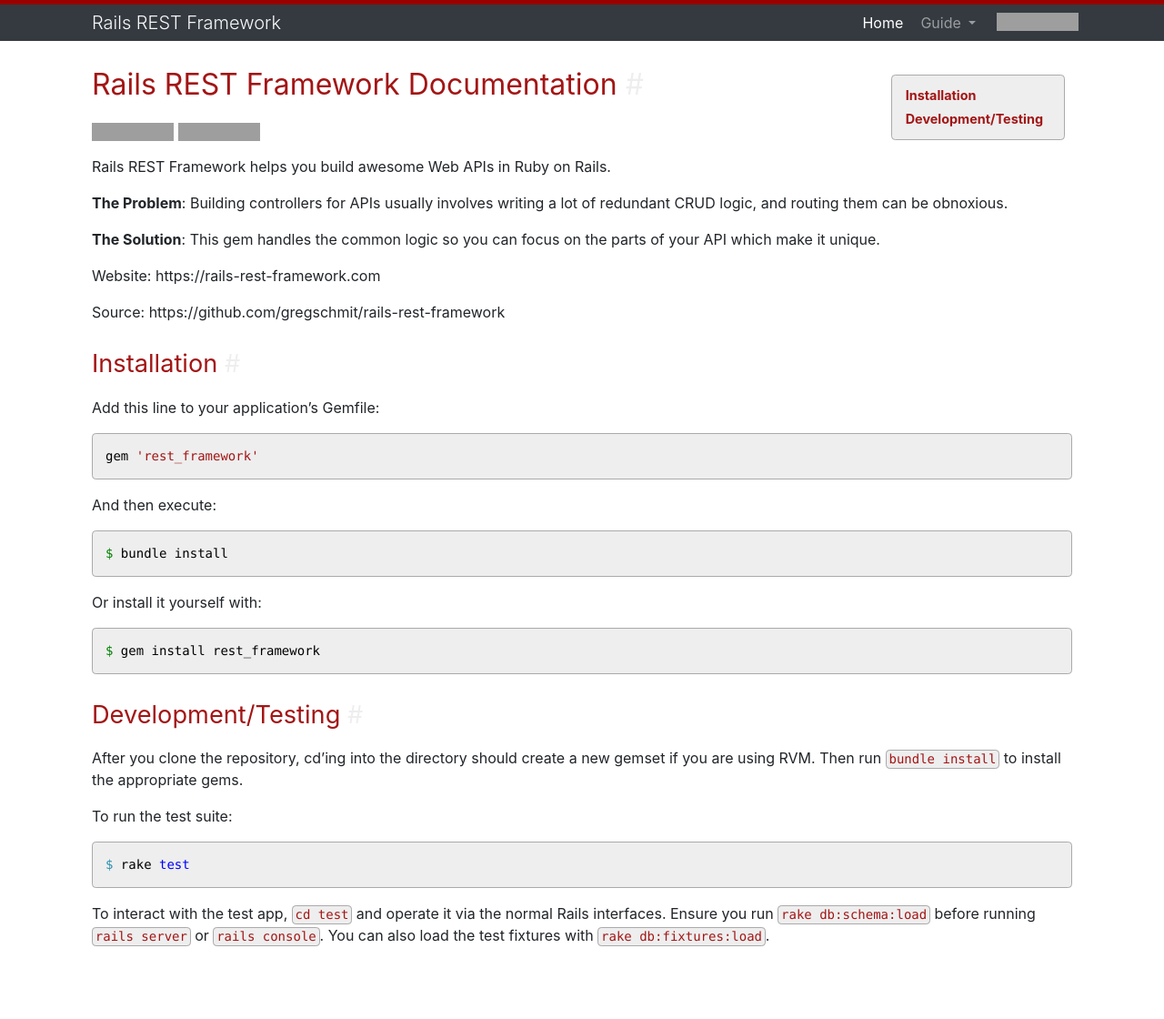
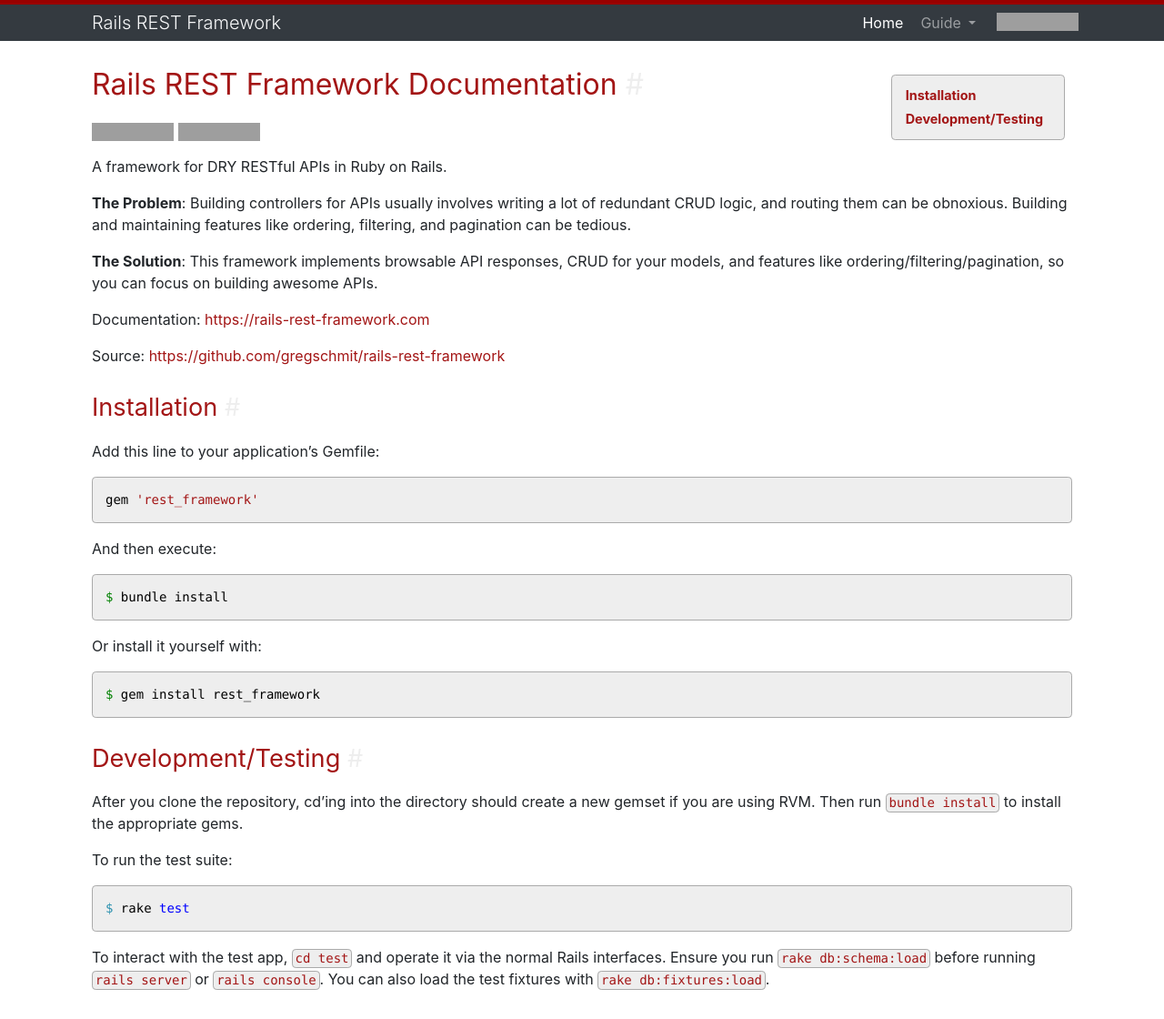
Before and after one commit to gregschmit/rails-rest-framework, a Jekyll site: the page built from docs/index.md, in a window 1280 px wide. Shown: the whole page at 91% size. Built offline with Jekyll 4.4.1, drawn with Linux system fonts in a browser that asks for light colours; nearby versions of some CDN libraries; our own code applies the rules of GitHub Pages for plain Markdown files; before the commit the page ends 1072 px from its top, so only the background shows below that; grey boxes are pictures that could not be loaded.

Commit message:
Improve docs.

```diff
--- a/docs/index.md
+++ b/docs/index.md
@@ -6,17 +6,18 @@ layout: default
 [![Gem Version](https://badge.fury.io/rb/rest_framework.svg)](https://badge.fury.io/rb/rest_framework)
 [![Build Status](https://travis-ci.org/gregschmit/rails-rest-framework.svg?branch=master)](https://travis-ci.org/gregschmit/rails-rest-framework)
 
-Rails REST Framework helps you build awesome Web APIs in Ruby on Rails.
+A framework for DRY RESTful APIs in Ruby on Rails.
 
 **The Problem**: Building controllers for APIs usually involves writing a lot of redundant CRUD
-logic, and routing them can be obnoxious.
+logic, and routing them can be obnoxious. Building and maintaining features like ordering,
+filtering, and pagination can be tedious.
 
-**The Solution**: This gem handles the common logic so you can focus on the parts of your API which
-make it unique.
+**The Solution**: This framework implements browsable API responses, CRUD for your models, and
+features like ordering/filtering/pagination, so you can focus on building awesome APIs.
 
-Website: https://rails-rest-framework.com
+Documentation: [https://rails-rest-framework.com](https://rails-rest-framework.com)
 
-Source: https://github.com/gregschmit/rails-rest-framework
+Source: [https://github.com/gregschmit/rails-rest-framework](https://github.com/gregschmit/rails-rest-framework)
 
 ## Installation
 
```
Also changed, not shown: README.md.
